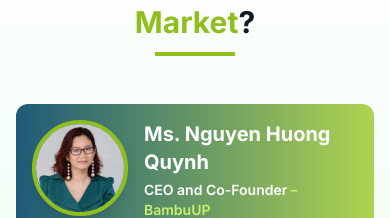
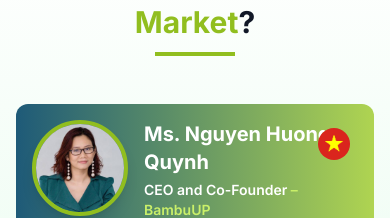
Before and after one commit to bambuup/Asian-Website, a React (Vite) app: page / in a window 390 px wide. Shown: the part 4870-5088 px from the top of the page. Built offline with nearby package versions, Linux system fonts and the light colour scheme; the HTML template or start-up script is replaced by a standard one.

Commit message:
fix(flag): fix hidden

```diff
--- a/src/components/MarketExpertsSection.tsx
+++ b/src/components/MarketExpertsSection.tsx
@@ -36,7 +36,7 @@ const MarketExpertsSection: React.FC = () => {
                     <img
                       src={expert.flag}
                       alt="Vietnam flag"
-                      className="w-8 h-8 rounded-full absolute top-4 right-4 m-2 md:block hidden"
+                      className="w-8 h-8 rounded-full m-2 absolute right-4 top-4 md:static md:right-auto md:top-auto"
                     />
                     <img
                       src={expert.image}
```
